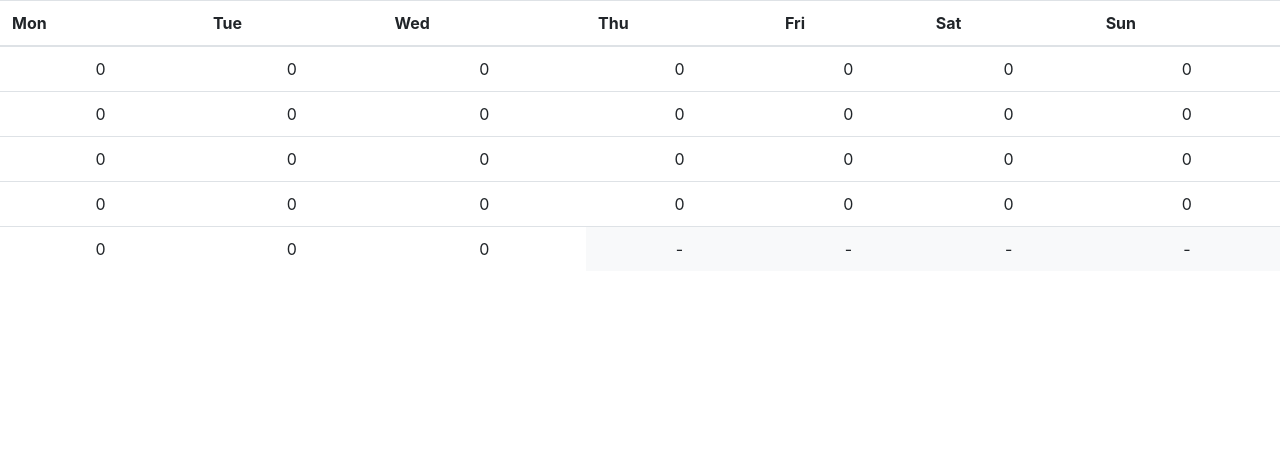
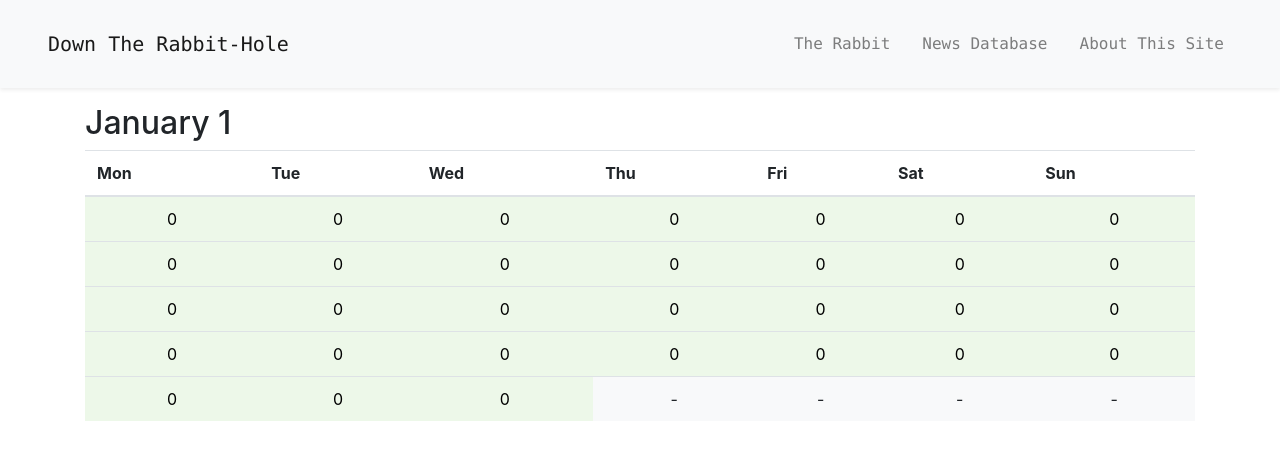
Before and after one commit to henrikhasell/news-generator, a Flask app: page /calendar/1/1 in a window 1280 px wide. Shown: the top 460 px of the page. Run offline with Flask 2, Linux system fonts and the light colour scheme; data that the repository does not hold is empty; some libraries are stand-ins or nearby versions.

Commit message:
Update website with calendar view and about page

```diff
--- a/web/app.py
+++ b/web/app.py
@@ -92,7 +92,13 @@
     return flask.render_template(
         "calendar.html",
         articles=articles,
-        table_json=calendar_render.articles_published_calendar(year, month))
+        table_json=calendar_render.articles_published_calendar(year, month),
+        title=datetime(year, month, 1).strftime('%B %Y'))
+
+
+@app.route("/about")
+def about():
+    return flask.render_template("about.html")
 
 
 @app.route("/")
--- a/web/calendar_render.py
+++ b/web/calendar_render.py
@@ -1,11 +1,41 @@
+import flask
+import logging
 import storage
 from calendar import monthrange
 from datetime import datetime
 
 
+colour_palette = [
+    '#edf8e9',
+    '#c8e8c2',
+    '#a0d69b',
+    '#74c476',
+    '#41ab5d',
+    '#238b45',
+    '#005a32',
+]
+
+
+def date_to_link(date):
+    year, month, day = map(int, date.split('-'))
+    return flask.url_for(
+        "calendar_month",
+        year=year, month=month, day=day
+    )
+
+
 def chunks(_list, n):
     for i in range(0, len(_list), n):
         yield _list[i:i + n]
+
+
+def get_style(max_ticks, curr_ticks):
+    index = round(curr_ticks / max_ticks * (len(colour_palette) - 1)) if curr_ticks else 0
+    logging.debug(f'{max_ticks}/{curr_ticks} = {index}')
+    return {
+        'cell': f'background-color:{colour_palette[index]}',
+        'text': f'color:{"#000" if index < 3 else "#fff"}'
+    }
 
 
 def table_json(data_set, year, month):
@@ -14,11 +44,21 @@
     from_date = datetime(year, month, 1)
     until_date = datetime(year, month, monthrange(year, month)[1])
 
+    max_ticks = max([i for _, i in data_set.items()], default=0)
+
     for _ in range(from_date.weekday()):
         result += [None]
 
     for date in data_set:
-        result += [{"colour": "#ffffff", "count": data_set[date], "date": date}]
+        curr_ticks = data_set[date]
+
+        result += [{
+            "colour": "#ffffff",
+            "count": curr_ticks,
+            "date": date,
+            "link": date_to_link(date),
+            "style": get_style(max_ticks, curr_ticks)
+        }]
 
     for _ in range(until_date.weekday(), 6):
         result += [None]
--- a/web/storage.py
+++ b/web/storage.py
@@ -192,7 +192,8 @@
     articles = Article.query \
         .filter(Article.date_published >= from_date) \
         .filter(Article.date_published <= until_date) \
-        .filter(Article.category.notin_(exclude_categories)).all()
+        .filter(Article.category.notin_(exclude_categories)) \
+        .order_by(Article.date_published).all()
 
     return [serialise_model(i) for i in articles]
 
--- a/web/templates/calendar.html
+++ b/web/templates/calendar.html
@@ -1,6 +1,8 @@
-{% extends "bootstrap.html" %}
+{% extends "rabbit.html" %}
 {% block title %}Categories{% endblock %}
-{% block body %}
+{% block content %}
+<div class="container">
+	<h2 class="pt-3">{{ title }}</h2>
   <div class="table-responsive">
     <table class="table">
       <thead>
@@ -18,9 +20,13 @@
         {% for row in table_json %}
           <tr>
           {% for day in row %}
-	          {% if day %}<td>{% else %}<td class="bg-light">{% endif %}
-	              {{ day["count"] if day else "-" }}
+            {% if day %}
+              <td style="{{ day["style"]["cell"] }}">
+                      <a href="{{ day["link"] }}" style="{{ day["style"]["text"] }}">{{ day["count"] }}</a>
               </td>
+            {% else %}
+              <td class="bg-light">-</td>
+            {% endif %}
           {% endfor %}
           </tr>
         {% endfor %}
@@ -41,7 +47,7 @@
 	  <tbody>
               {% for article in articles %}
                   <tr>
-                      <td>{{article["title"]}}</td>
+			  <td><a class="text-body" href="{{ article["url"] }}">{{article["title"]}}</a></td>
                       <td>{{article["category"]}}</td>
                       <td>
                           <span>{{article["date_published"]["ddmmyy"]}}</span>
@@ -57,4 +63,5 @@
         </table>
     </div>
   {% endif %}
+</div>
 {% endblock %}
--- a/web/templates/rabbit.html
+++ b/web/templates/rabbit.html
@@ -19,14 +19,14 @@
 
       <div class="collapse navbar-collapse" id="collapse">
         <ul class="navbar-nav ml-auto">
-          <li class="nav-item pl-md-3 active">
-		  <a class="nav-link" href="{{ url_for("index") }}">The Rabbit</a>
+          <li class="nav-item pl-md-3 {{ "active" if request.endpoint == "index" }}">
+            <a class="nav-link" href="{{ url_for("index") }}">The Rabbit</a>
           </li>
-          <li class="nav-item pl-md-3">
-		  <a class="nav-link" href="{{ url_for("calendar_year") }}">News Database</a>
+          <li class="nav-item pl-md-3 {{ "active" if request.endpoint == "calendar_year" }}">
+            <a class="nav-link" href="{{ url_for("calendar_year") }}">News Database</a>
           </li>
-          <li class="nav-item pl-md-3">
-            <a class="nav-link" href="#">About This Site</a>
+          <li class="nav-item pl-md-3 {{ "active" if request.endpoint == "about" }}">
+            <a class="nav-link" href="{{ url_for("about") }}">About This Site</a>
           </li>
         </ul>
       </div>
```
Also changed, not shown: web/templates/about.html (added, +7 -0 lines), web/templates/calendar_year.html (+9 -5 lines). Lines whose indentation alone changed are shown as unchanged.
